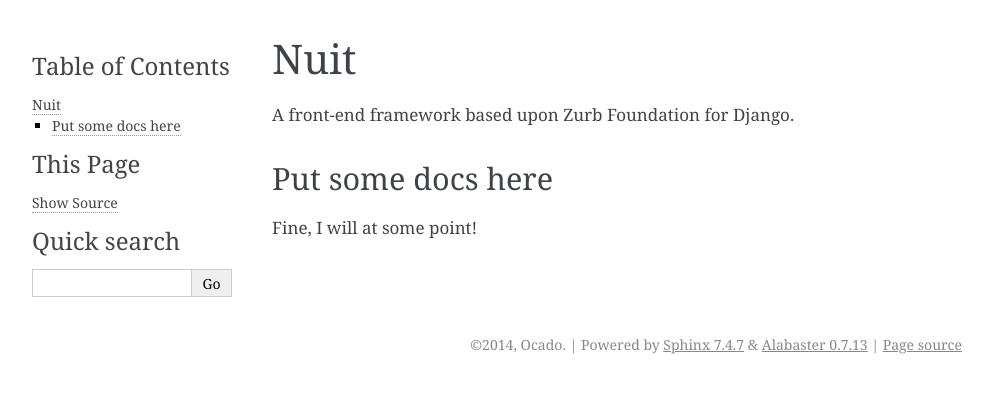
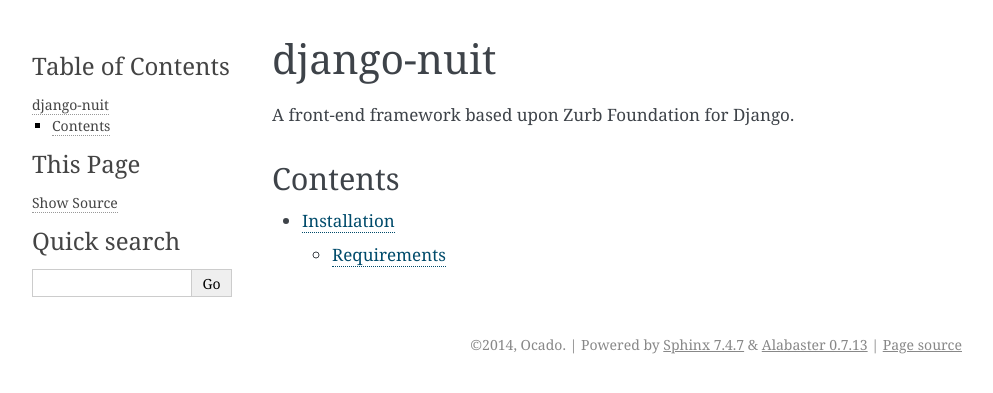
Before and after one commit to ocadotechnology/django-nuit, a Sphinx documentation site: the page built from docs/index.txt, in a window 1280 px wide. Shown: the top 393 px of the page, without its empty margins (148-1141 px from the left). Built offline with Sphinx 7.4.7, drawn with Linux system fonts in a browser that asks for light colours; the version number could not be read and is left out.

Commit message:
Installation docs

```diff
--- a/docs/index.txt
+++ b/docs/index.txt
@@ -1,10 +1,13 @@
-====
-Nuit
-====
+===========
+django-nuit
+===========
 
 A front-end framework based upon Zurb Foundation for Django.
 
-Put some docs here
-==================
+Contents
+========
 
-Fine, I will at some point!
+.. toctree::
+ :maxdepth: 2
+
+ installation
```
Also changed, not shown: docs/installation.txt (added, +20 -0 lines).
